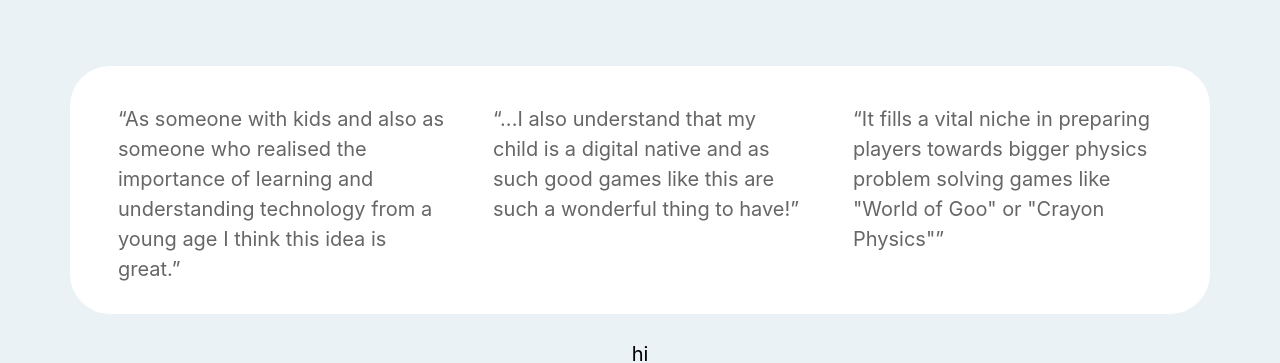
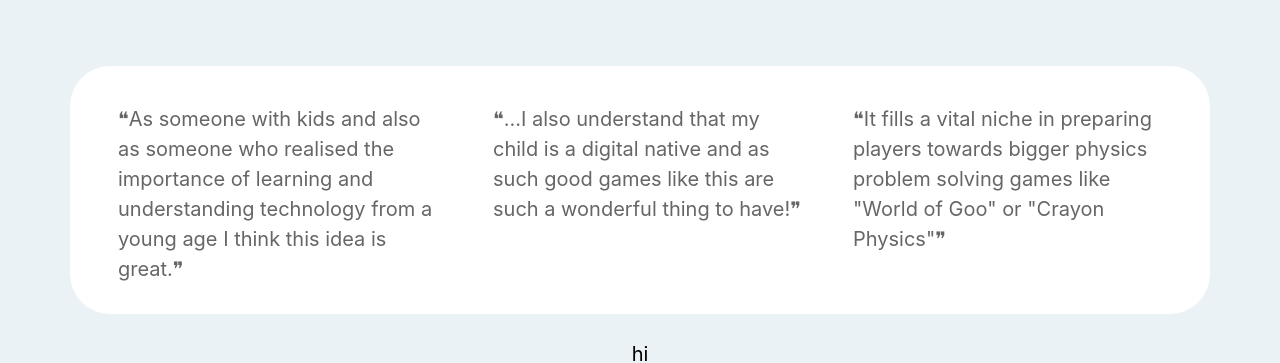
Before and after one commit to AhmadBaracat/baracatbros, a Jekyll site: the page built from index.html, in a window 1280 px wide. Shown: the part 609-972 px from the top of the page. Built offline with Jekyll 4.4.1, drawn with Linux system fonts in a browser that asks for light colours; nearby versions of some CDN libraries; part of the change alters nothing that is shown.

```diff
--- a/_includes/testimonials.html
+++ b/_includes/testimonials.html
@@ -6,7 +6,7 @@
         <div class="featureText">
             <p>
                 <!-- Surrounded by quotes               -->
-                &#8220;{{ testimonial.description }}&#8221;
+                &#10077;{{ testimonial.description }}&#10078;
             </p>
         </div>
     </div>
```
